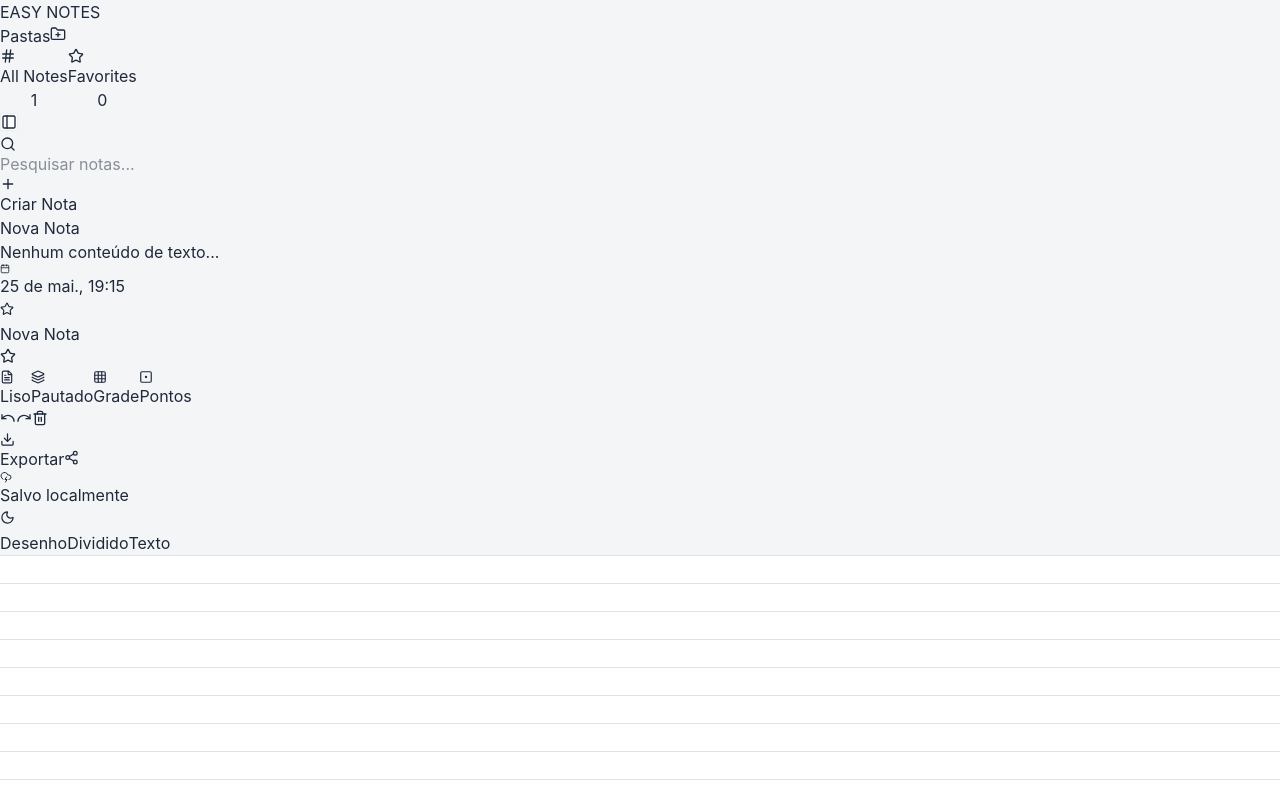
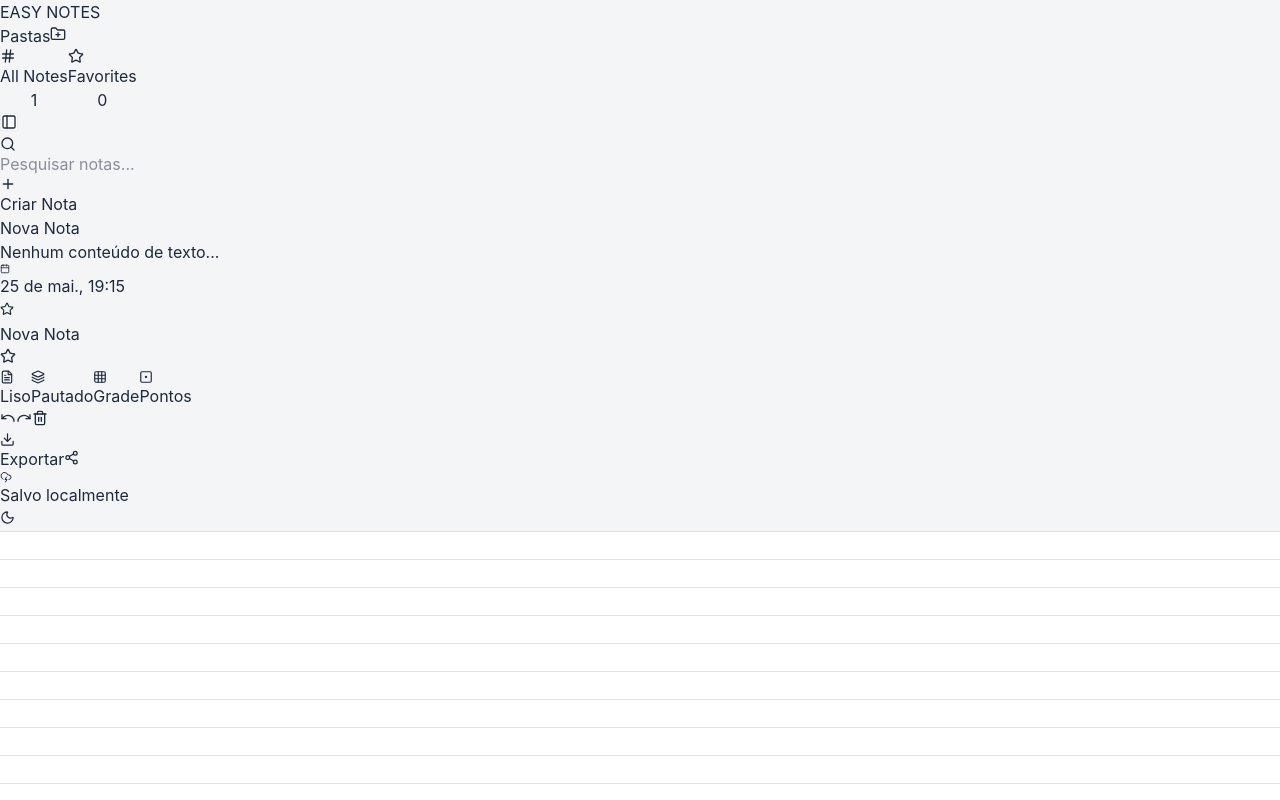
Before and after one commit to Fefevs09/Easy-Notes, a React (Vite) app in the folder src/renderer/: page / in a window 1280 px wide. Both pictures are taken after a click on the button "Criar Nota". Shown: the top 800 px of the page. Built offline with nearby package versions, Linux system fonts and the light colour scheme.

Commit message:
feat: remove rich text editor and typing options for pure drawing focus

```diff
--- a/src/renderer/src/App.tsx
+++ b/src/renderer/src/App.tsx
@@ -7,16 +7,13 @@ import NotesList from './components/Sidebar/NotesList'
 import MainToolbar from './components/Toolbar/MainToolbar'
 import DrawingCanvas from './components/Canvas/DrawingCanvas'
 import CanvasToolbar from './components/Canvas/CanvasToolbar'
-import TextEditor from './components/Editor/TextEditor'
 import { Sidebar, Sparkles } from 'lucide-react'
 
 export default function App(): React.JSX.Element {
-  const { notes, activeNoteId, updateNote } = useNotesStore()
+  const { notes, activeNoteId } = useNotesStore()
   const { isSidebarOpen, theme, toggleSidebar } = useUiStore()
-  const { activeTool } = useCanvasStore()
 
   const [pageTemplate, setPageTemplate] = useState<string>('ruled')
-  const [viewMode, setViewMode] = useState<'split' | 'text' | 'canvas'>('canvas')
 
   // Capture canvas handlers for undo/redo integration
   const [canvasHandlers, setCanvasHandlers] = useState<{
@@ -40,29 +37,13 @@ export default function App(): React.JSX.Element {
     }
   }, [theme])
 
-  // Automatically switch view modes based on the active tool in the floating bar
-  useEffect(() => {
-    if (activeTool === 'text') {
-      setViewMode('text')
-    } else if (viewMode === 'text') {
-      setViewMode('canvas') // restore canvas (drawing) as the primary view if user picked a drawing tool
-    }
-  }, [activeTool])
-
-  // Reset view mode to drawing ('canvas') and active tool to 'pen' whenever a new note is opened or created
+  // Reset active tool to 'pen' whenever a new note is opened or created
   useEffect(() => {
     if (activeNoteId) {
-      setViewMode('canvas')
       useCanvasStore.getState().setActiveTool('pen')
     }
   }, [activeNoteId])
 
-
-  const handleContentChange = (jsonString: string) => {
-    if (activeNoteId) {
-      updateNote(activeNoteId, { content: jsonString })
-    }
-  }
 
   return (
     <div className="flex w-screen h-screen overflow-hidden bg-slate-50 dark:bg-zinc-950 transition-colors duration-300">
@@ -111,49 +92,9 @@ export default function App(): React.JSX.Element {
           setPageTemplate={setPageTemplate}
         />
 
-        {/* View Mode Split Slider (only visible when a note is loaded) */}
-        {activeNote && (
-          <div className="absolute top-16 right-6 flex items-center bg-slate-200/50 dark:bg-zinc-800/40 p-0.5 rounded-lg z-20 text-xxs font-medium text-slate-500 dark:text-slate-400">
-            <button
-              onClick={() => setViewMode('canvas')}
-              className={`px-2.5 py-1 rounded-md transition-all ${
-                viewMode === 'canvas' ? 'bg-white dark:bg-zinc-700 text-slate-800 dark:text-white shadow-sm font-semibold' : 'hover:bg-white/30'
-              }`}
-            >
-              Desenho
-            </button>
-            <button
-              onClick={() => setViewMode('split')}
-              className={`px-2.5 py-1 rounded-md transition-all ${
-                viewMode === 'split' ? 'bg-white dark:bg-zinc-700 text-slate-800 dark:text-white shadow-sm font-semibold' : 'hover:bg-white/30'
-              }`}
-            >
-              Dividido
-            </button>
-            <button
-              onClick={() => setViewMode('text')}
-              className={`px-2.5 py-1 rounded-md transition-all ${
-                viewMode === 'text' ? 'bg-white dark:bg-zinc-700 text-slate-800 dark:text-white shadow-sm font-semibold' : 'hover:bg-white/30'
-              }`}
-            >
-              Texto
-            </button>
-          </div>
-        )}
-
         {/* Workspace Panes container */}
         <div className="flex-1 w-full h-full p-6 flex gap-6 overflow-hidden select-none">
           {activeNote ? (
-            <>
-              {/* Left text editor pane */}
-              {(viewMode === 'text' || viewMode === 'split') && (
-                <div className="flex-1 h-full select-text transition-all duration-300">
-                  <TextEditor note={activeNote} onContentChange={handleContentChange} />
-                </div>
-              )}
-
-              {/* Right drawing canvas pane */}
-              {(viewMode === 'canvas' || viewMode === 'split') && (
             <div className="flex-1 h-full relative transition-all duration-300">
               <DrawingCanvas
                 noteId={activeNote.id}
@@ -166,8 +107,6 @@ export default function App(): React.JSX.Element {
                 <CanvasToolbar />
               </div>
             </div>
-              )}
-            </>
           ) : (
             /* EMPTY STATE PANELS */
             <div className="flex-1 h-full flex flex-col items-center justify-center text-center p-8 space-y-4 select-none">
@@ -176,7 +115,7 @@ export default function App(): React.JSX.Element {
               </div>
               <h2 className="text-xl font-bold text-slate-700 dark:text-slate-300">Nenhuma Nota Aberta</h2>
               <p className="text-xs text-slate-400 max-w-sm">
-                Selecione uma nota na barra lateral para começar a escrever, desenhar com pressão Wacom, ou criar o seu diário.
+                Selecione uma nota na barra lateral para começar a desenhar com pressão Wacom, esboçar ideias, ou criar o seu diário gráfico.
               </p>
             </div>
           )}
--- a/src/renderer/src/components/Canvas/CanvasToolbar.tsx
+++ b/src/renderer/src/components/Canvas/CanvasToolbar.tsx
@@ -5,7 +5,6 @@ import {
   Highlighter,
   Eraser,
   Square,
-  Type,
   ChevronDown,
   Activity
 } from 'lucide-react'
@@ -312,19 +311,6 @@ export default function CanvasToolbar(): React.JSX.Element {
           {activeTool === 'shape' && <ChevronDown size={12} />}
         </button>
 
-        {/* Rich Text Editor Tool Button */}
-        <button
-          onClick={() => {
-            setActiveTool('text')
-            setActiveMenu(null)
-          }}
-          className={`p-2.5 rounded-full transition-all hover:scale-110 ${
-            activeTool === 'text' ? 'bg-red-400 text-white shadow-md' : 'text-slate-400 hover:text-slate-100'
-          }`}
-          title="Editor de Texto"
-        >
-          <Type size={18} />
-        </button>
       </div>
     </div>
   )
```
Lines whose indentation alone changed are shown as unchanged.
